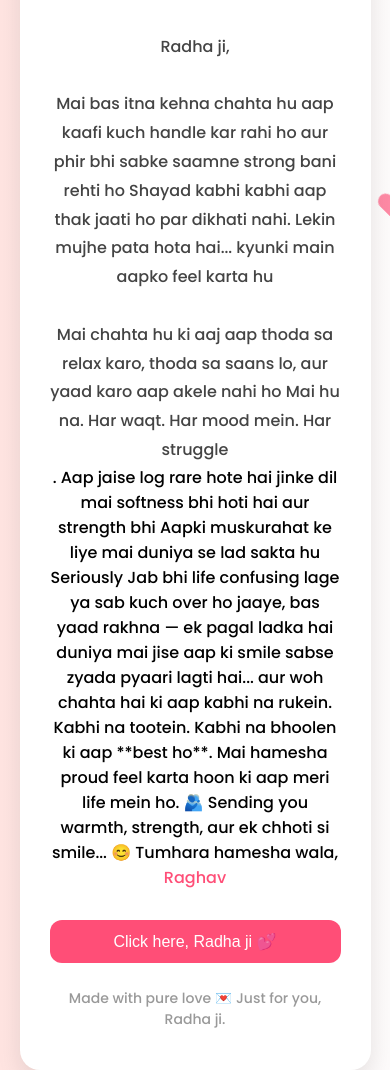
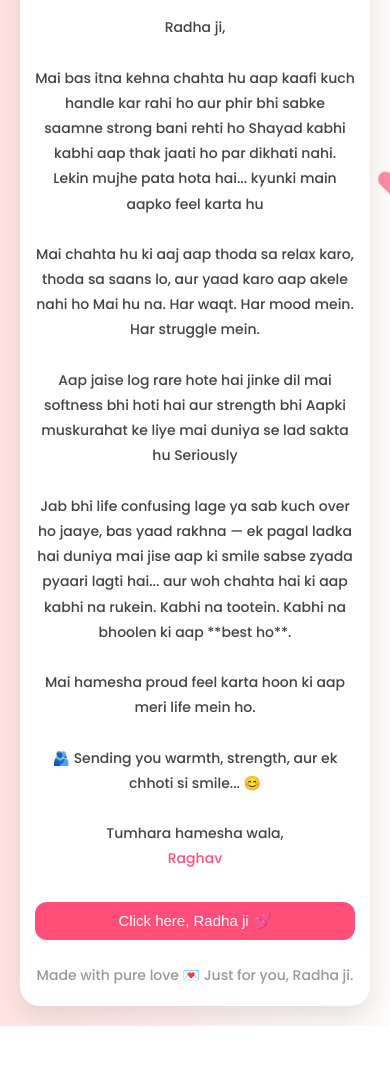
Before and after one commit to RaghavMundotia/Radha-ji, a plain HTML site: page index.html in a window 390 px wide. Shown: the part 112-1182 px from the top of the page. After the commit the page ends 1138 px from the top, so only its background shows below. Drawn offline with Linux system fonts and the light colour scheme.

Commit message:
index.html

```diff
--- a/index.html
+++ b/index.html
@@ -19,17 +19,18 @@
       display: flex;
       justify-content: center;
       align-items: center;
-      overflow: hidden;
+      overflow-x: hidden;
+      padding: 20px;
       position: relative;
     }
 
     .card {
       background: #fff;
-      padding: 40px 30px;
+      padding: 30px 20px;
       border-radius: 20px;
       box-shadow: 0 10px 25px rgba(0, 0, 0, 0.1);
-      max-width: 90%;
-      width: 600px;
+      width: 100%;
+      max-width: 500px;
       z-index: 2;
       animation: fadeIn 1.5s ease-in-out;
       text-align: center;
@@ -39,11 +40,11 @@
       font-family: 'Pacifico', cursive;
       color: #ff4e77;
       margin-bottom: 20px;
-      font-size: 32px;
+      font-size: clamp(24px, 5vw, 32px);
     }
 
     p {
-      font-size: 16px;
+      font-size: clamp(14px, 3vw, 16px);
       line-height: 1.8;
       color: #444;
       white-space: pre-line;
@@ -108,7 +109,6 @@
 
     .btn {
       margin-top: 30px;
-      display: block;
       width: 100%;
       padding: 12px;
       background-color: #ff4e77;
@@ -132,17 +132,19 @@
       animation: fadeInText 2s ease-in-out;
       flex-direction: column;
       gap: 15px;
+      width: 100%;
+      max-width: 500px;
     }
 
     .main-text {
-      font-size: 42px;
+      font-size: clamp(28px, 7vw, 42px);
       color: #ff4e77;
       font-weight: bold;
       font-family: 'Pacifico', cursive;
     }
 
     .sub-text {
-      font-size: 20px;
+      font-size: clamp(16px, 4vw, 20px);
       color: #444;
       font-weight: 500;
     }
@@ -150,6 +152,17 @@
     @keyframes fadeInText {
       from { opacity: 0; transform: scale(0.9); }
       to { opacity: 1; transform: scale(1); }
+    }
+
+    @media (max-width: 400px) {
+      .card, .message {
+        padding: 20px 15px;
+      }
+
+      .btn {
+        font-size: 15px;
+        padding: 10px;
+      }
     }
   </style>
 </head>
@@ -162,7 +175,7 @@ Radha ji,
 
 Mai bas itna kehna chahta hu aap kaafi kuch handle kar rahi ho  aur phir bhi sabke saamne strong bani rehti ho Shayad kabhi kabhi aap thak jaati ho par dikhati nahi. Lekin mujhe pata hota hai... kyunki main aapko feel karta hu
 
-Mai chahta hu ki aaj aap thoda sa relax karo, thoda sa saans lo, aur yaad karo aap akele nahi ho  Mai hu na. Har waqt. Har mood mein. Har struggle <main></main>.
+Mai chahta hu ki aaj aap thoda sa relax karo, thoda sa saans lo, aur yaad karo aap akele nahi ho  Mai hu na. Har waqt. Har mood mein. Har struggle mein.
 
 Aap jaise log rare hote hai jinke dil mai softness bhi hoti hai aur strength bhi Aapki muskurahat ke liye mai duniya se lad sakta hu Seriously
 
@@ -204,8 +217,8 @@ Tumhara hamesha wala,
       const message = document.getElementById("message");
 
       btn.addEventListener("click", function () {
-        card.style.display = "none";         // Hide letter
-        message.style.display = "flex";      // Show love message
+        card.style.display = "none";
+        message.style.display = "flex";
       });
     };
   </script>
```
